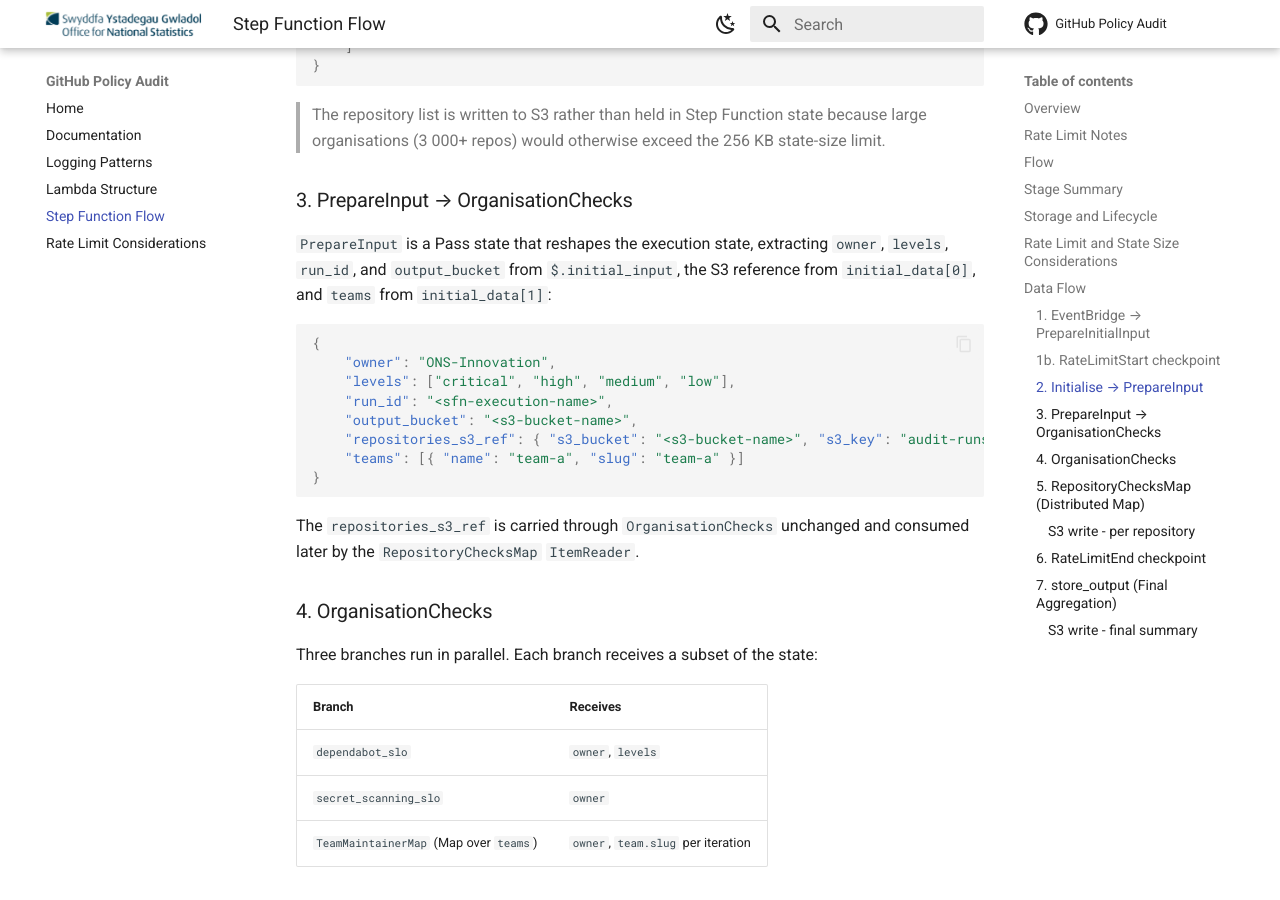
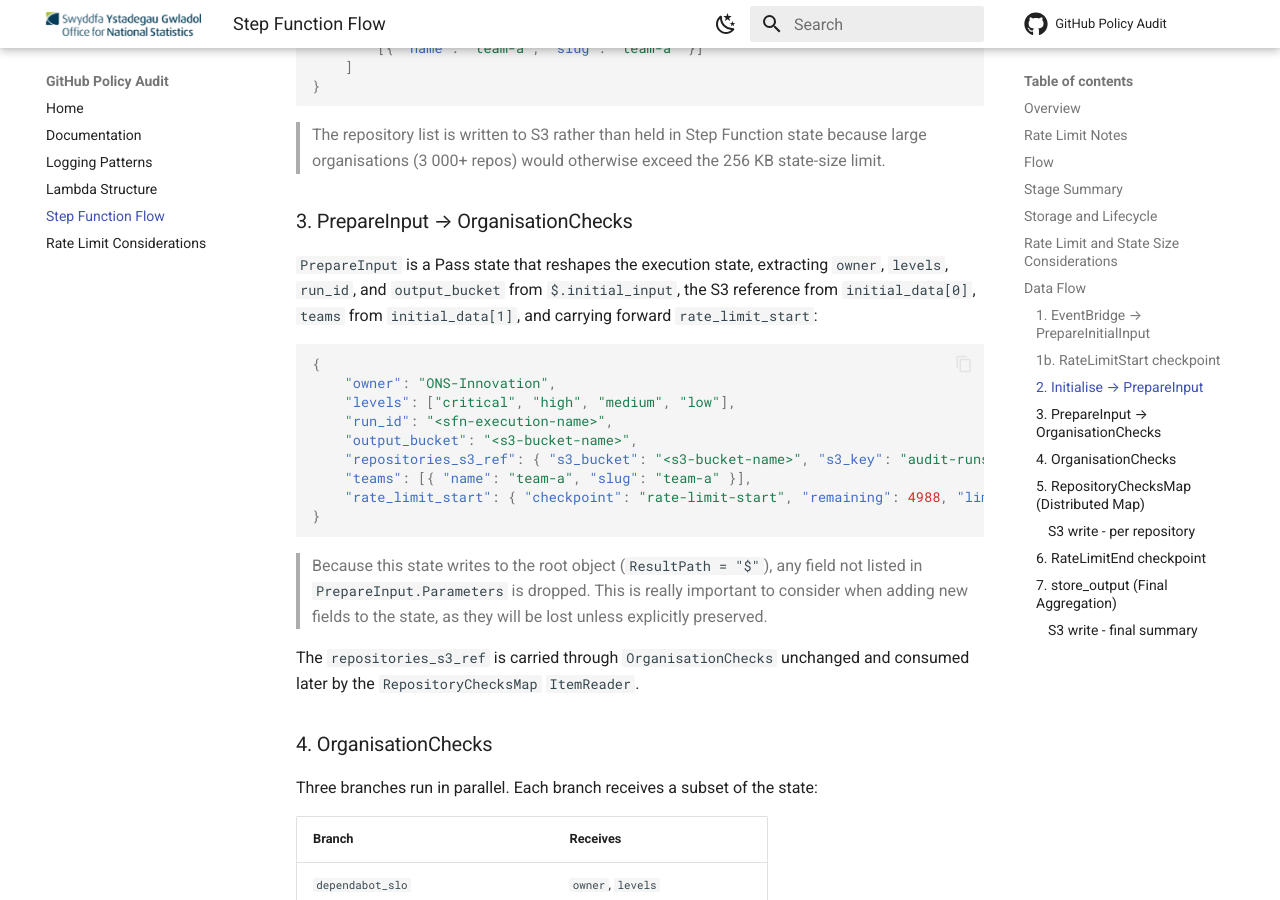
Before and after one commit to ONS-Innovation/keh-github-policy-audit, an MkDocs documentation site: the page built from docs/step-function-flow.md, in a window 1280 px wide and 900 px high, scrolled down 4486 px. Built offline with MkDocs 1.6.1 and Material for MkDocs 9.7.7, drawn with Linux system fonts in a browser that asks for light colours; comment, search, counter and statistics services are not loaded; some of the changed text lies outside the part shown.

Commit message:
docs: align step function flow with rate-limit state preservation

````diff
--- a/docs/step-function-flow.md
+++ b/docs/step-function-flow.md
@@ -47,7 +47,7 @@
         LT[list_teams]
     end
 
-    INIT_PARALLEL --> PREP[PrepareInput\nextract S3 ref + teams from initial_data]
+    INIT_PARALLEL --> PREP[PrepareInput\nextract S3 ref + teams and preserve rate_limit_start]
     PREP --> ORG_PARALLEL
 
     subgraph ORG_PARALLEL[" Parallel - Organisation Checks "]
@@ -83,17 +83,17 @@
 
 ## Stage Summary
 
-| Stage                  | State Type                                                | Lambdas                                                                                                                                                                    |
-| ---------------------- | --------------------------------------------------------- | -------------------------------------------------------------------------------------------------------------------------------------------------------------------------- |
-| Prepare initial input  | `Pass`                                                    | None (injects `run_id` and `output_bucket` into `$.initial_input`)                                                                                                         |
-| Rate-limit start       | `Task`                                                    | `rate_limit` (`checkpoint=rate-limit-start`)                                                                                                                              |
-| Initialise             | `Parallel`                                                | `list_repositories` (writes to S3, returns reference), `list_teams`                                                                                                        |
-| Prepare input          | `Pass`                                                    | None (reshapes state; promotes S3 ref and teams)                                                                                                                           |
-| Organisation checks    | `Parallel` + inner `Map` for teams                        | `dependabot_slo`, `secret_scanning_slo`, `team_maintainer`                                                                                                                 |
-| Repository checks      | `Map` (Mode=`DISTRIBUTED`, MaxConcurrency=5) + `Parallel` | `codeowners`, `dependabot`, `external_pull_request`, `gitignore`, `inactivity`, `license`, `naming_convention`, `pirr`, `readme`, `repository_access`, `security_scanning` |
-| Repo output write      | `Task`                                                    | `store_repository_output`                                                                                                                                                  |
-| Rate-limit end         | `Task`                                                    | `rate_limit` (`checkpoint=rate-limit-end`)                                                                                                                                |
-| Final aggregation      | `Task`                                                    | `store_output`                                                                                                                                                             |
+| Stage | State Type | Lambdas |
+| --- | --- | --- |
+| Prepare initial input | `Pass` | None (injects `run_id` and `output_bucket` into `$.initial_input`) |
+| Rate-limit start | `Task` | `rate_limit` (`checkpoint=rate-limit-start`) |
+| Initialise | `Parallel` | `list_repositories` (writes to S3, returns reference), `list_teams` |
+| Prepare input | `Pass` | None (reshapes root state; promotes S3 ref, teams, and `rate_limit_start`) |
+| Organisation checks | `Parallel` + inner `Map` for teams | `dependabot_slo`, `secret_scanning_slo`, `team_maintainer` |
+| Repository checks | `Map` (Mode=`DISTRIBUTED`, MaxConcurrency=5) + `Parallel` | `codeowners`, `dependabot`, `external_pull_request`, `gitignore`, `inactivity`, `license`, `naming_convention`, `pirr`, `readme`, `repository_access`, `security_scanning` |
+| Repo output write | `Task` | `store_repository_output` |
+| Rate-limit end | `Task` | `rate_limit` (`checkpoint=rate-limit-end`) |
+| Final aggregation | `Task` | `store_output` |
 
 ## Storage and Lifecycle
 
@@ -189,7 +189,7 @@
 
 ### 3. PrepareInput → OrganisationChecks
 
-`PrepareInput` is a Pass state that reshapes the execution state, extracting `owner`, `levels`, `run_id`, and `output_bucket` from `$.initial_input`, the S3 reference from `initial_data[0]`, and `teams` from `initial_data[1]`:
+`PrepareInput` is a Pass state that reshapes the execution state, extracting `owner`, `levels`, `run_id`, and `output_bucket` from `$.initial_input`, the S3 reference from `initial_data[0]`, `teams` from `initial_data[1]`, and carrying forward `rate_limit_start`:
 
 ```json
 {
@@ -198,9 +198,12 @@
     "run_id": "<sfn-execution-name>",
     "output_bucket": "<s3-bucket-name>",
     "repositories_s3_ref": { "s3_bucket": "<s3-bucket-name>", "s3_key": "audit-runs/ONS-Innovation/<run_id>/repositories-list.json", "repository_count": 42 },
-    "teams": [{ "name": "team-a", "slug": "team-a" }]
+    "teams": [{ "name": "team-a", "slug": "team-a" }],
+    "rate_limit_start": { "checkpoint": "rate-limit-start", "remaining": 4988, "limit": 5000, "reset": 1721668800, "used": 12, "retrieved_at": "..." }
 }
 ```
+
+> Because this state writes to the root object (`ResultPath = "$"`), any field not listed in `PrepareInput.Parameters` is dropped. This is really important to consider when adding new fields to the state, as they will be lost unless explicitly preserved.
 
 The `repositories_s3_ref` is carried through `OrganisationChecks` unchanged and consumed later by the `RepositoryChecksMap` `ItemReader`.
 
````
